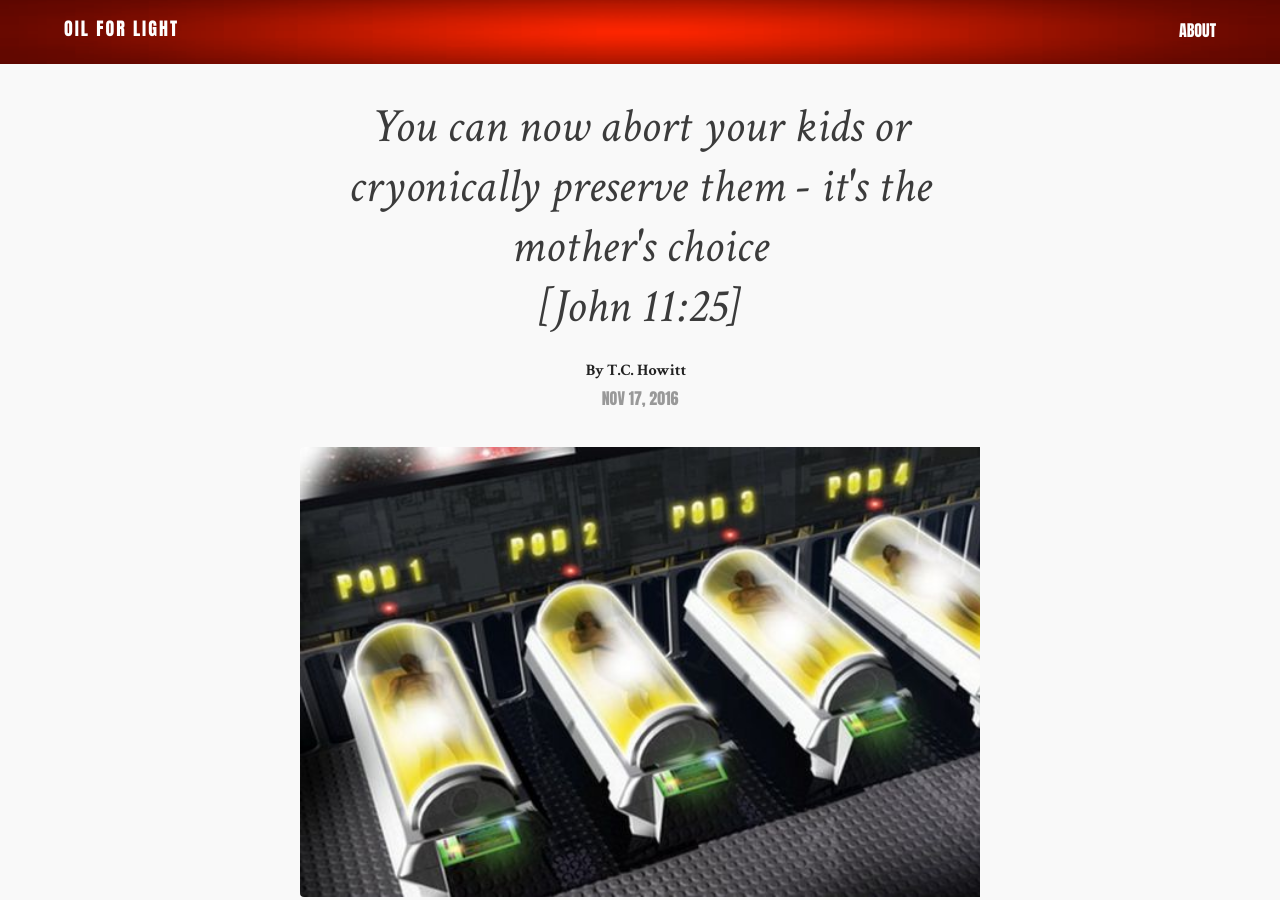
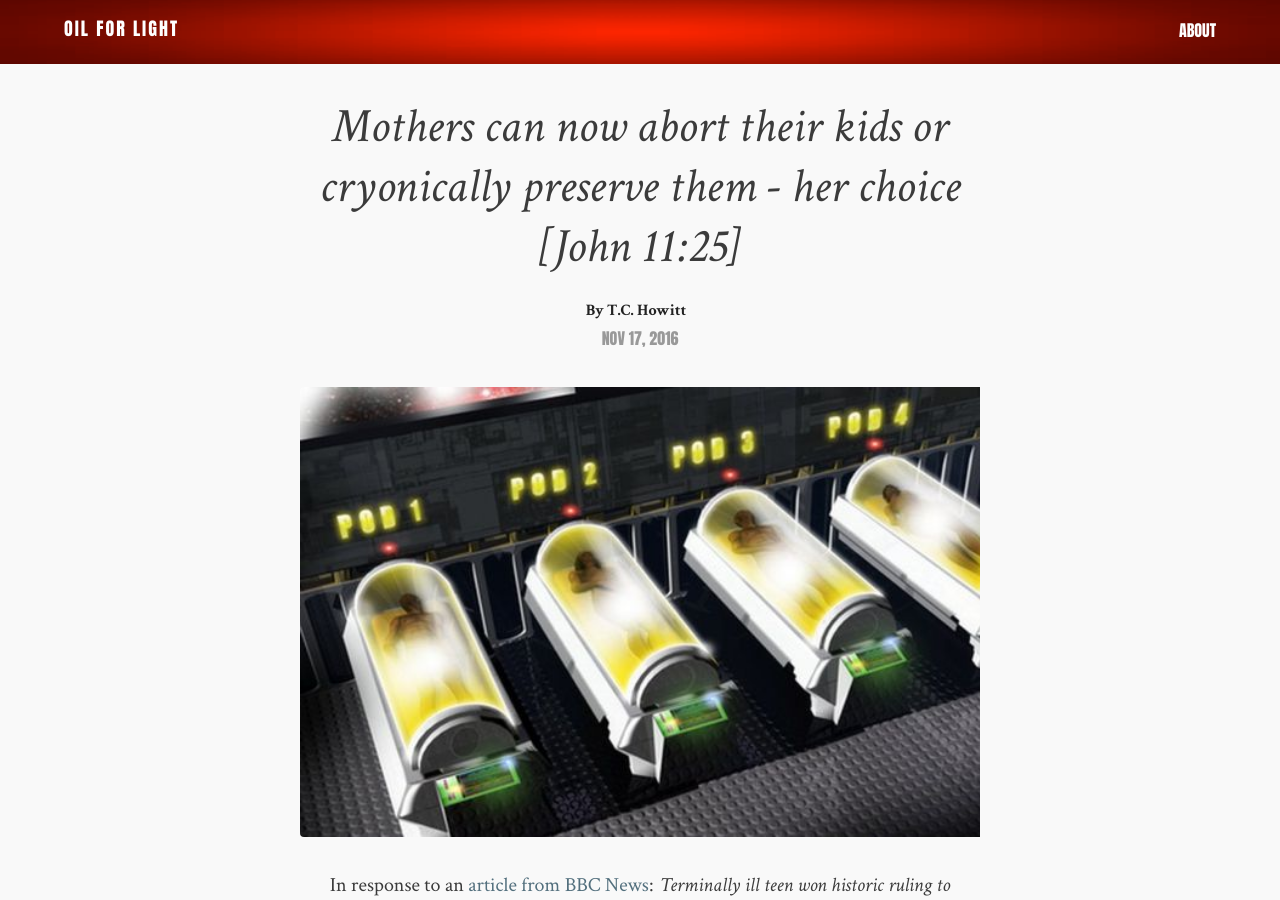
Before and after one commit to flashlightministries/oilforlight, a Jekyll site: the page built from _posts/2016-11-17-cryogenic-daughter.md, in a window 1280 px wide and 900 px high. Built offline with Jekyll 4.4.1, drawn with Linux system fonts in a browser that asks for light colours; nearby versions of some CDN libraries.

Commit message:
Update 2016-11-17-cryogenic-daughter.md

```diff
--- a/_posts/2016-11-17-cryogenic-daughter.md
+++ b/_posts/2016-11-17-cryogenic-daughter.md
@@ -1,7 +1,7 @@
 ---
 layout: post
 author: T.C. Howitt
-title: "You can now abort your kids or cryonically preserve them - it's the mother's choice"
+title: "Mothers can now abort their kids or cryonically preserve them - her choice"
 passage: John 11:25
 source:
     name: BBC News
```
